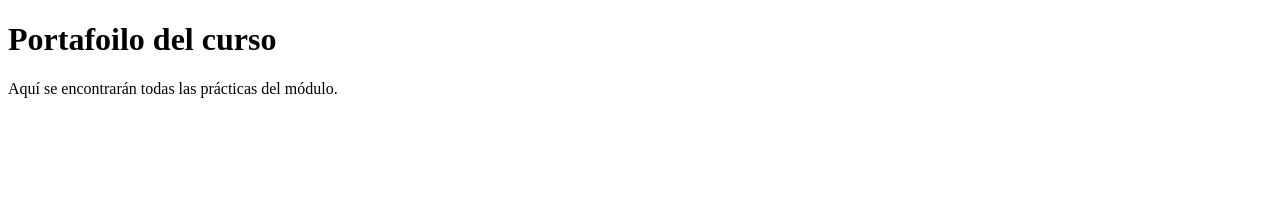
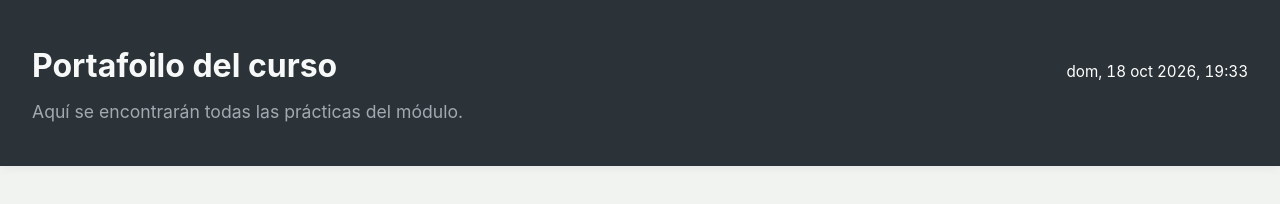
Before and after one commit to GGonzalezGabriel/lm_portafolio, a plain HTML site: page index.html in a window 1280 px wide. Drawn offline with Linux system fonts and the light colour scheme.

Commit message:
Simplificar pagina principal. Añadir fecha y hora acutal a la página principal. Añadir estilos a la página principal.

```diff
--- a/index.html
+++ b/index.html
@@ -13,20 +13,20 @@
 <body>
 
     <header>
-        <h1>Portafoilo del curso</h1>
+        <div class = "header-top">
+            <h1>Portafoilo del curso</h1>
+            <div id="header-datetime"></div>
+        </div>
         <p>Aquí se encontrarán todas las prácticas del módulo.</p>
+
     </header>
+
 
 <main>
 
-    <section id="time">
-      <!-- Target container for the JavaScript dynamic content (e.g., today's date) -->
-      <p id="date-display"></p>
-    </section>
-
-
 </main>
 
-  <script src="script.js"></script>
+<script src="scripts.js"></script>
+
 </body>
 </html>
--- a/scripts.js
+++ b/scripts.js
@@ -0,0 +1,22 @@
+
+function updateDateTime() {
+  const now = new Date();
+
+  const options = {
+    weekday: 'short',
+    year: 'numeric',
+    month: 'short',
+    day: 'numeric',
+    hour: '2-digit',
+    minute: '2-digit'
+  };
+
+  const formattedDate = now.toLocaleDateString('es-ES', options);
+
+  const datetimeElement = document.getElementById('header-datetime');
+  if (datetimeElement) {
+    datetimeElement.textContent = formattedDate;
+  }
+}
+
+updateDateTime();
--- a/styles.css
+++ b/styles.css
@@ -0,0 +1,43 @@
+* {
+  margin: 0;
+  padding: 0;
+  box-sizing: border-box;
+}
+
+header {
+  background-color: #2c3338;
+  color: #f7f9f8;
+  padding: 2.5rem 2rem;
+  text-align: left;
+  box-shadow: 0 2px 10px rgba(0, 0, 0, 0.05);
+}
+
+.header-top {
+  display: flex;
+  align-items: baseline;
+  justify-content: space-between; /* Pushes the date to the far right edge */
+  width: 100%;
+  /* gap: 1.5rem; */
+  margin-bottom: 0.4rem;
+}
+
+#header-datetime {
+  font-size: 0.95rem;
+  color: #ffffff;
+  font-variant-numeric: tabular-nums;
+}
+
+header p {
+  font-size: 1.1rem;
+  color: #a0aab0;
+}
+
+body {
+  font-family: -apple-system, BlinkMacSystemFont, "Segoe UI", Roboto, Helvetica, Arial, sans-serif;
+  background-color: #f1f3f0;
+  color: #333333;
+  line-height: 1.6;
+  min-height: 100vh;
+  display: flex;
+  flex-direction: column;
+}
```
